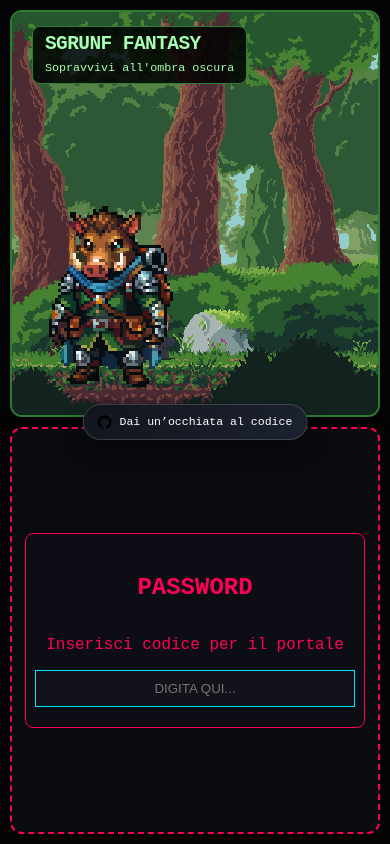
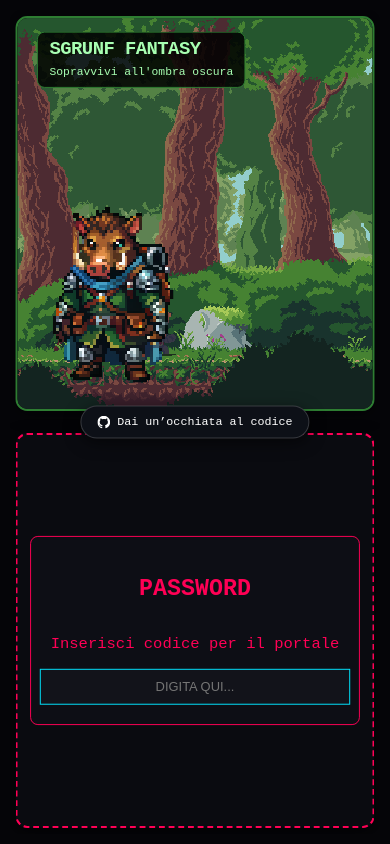
Before and after one commit to DerefDev/SgrunfRunner, a plain HTML site: page index.html in a window 390 px wide. Drawn offline with Linux system fonts and the light colour scheme.

Commit message:
Modifica alla gestione del layout in split.js per migliorare la reattività e aggiunta di classi CSS per facilitare lo styling.

```diff
--- a/split.css
+++ b/split.css
@@ -2,7 +2,7 @@
     --overlay-title-size: clamp(1rem, 2.4vw, 2.6rem);
     --overlay-text-size: clamp(0.75rem, 1.2vw, 1rem);
     --overlay-pad: clamp(8px, 1.4vw, 14px);
-    --button-font-size: clamp(0.8rem, 1.2vw, 1rem);
+    --button-font-size: clamp(0.78rem, 1.1vw, 0.95rem);
 }
 
 body {
@@ -24,6 +24,8 @@ body {
     background-color: transparent;
     gap: 10px;
     position: relative;
+    overflow: hidden;
+    border-radius: 12px;
 }
 
 img, .static-bg, .character-sprite {
@@ -43,6 +45,7 @@ img, .static-bg, .character-sprite {
     z-index: 1;
     box-shadow: 0 4px 15px rgba(0, 0, 0, 0.5);
     min-width: 0;
+    transform: scale(0.97);
 }
 
 .static-bg, .video-preview {
@@ -106,31 +109,56 @@ img, .static-bg, .character-sprite {
 .split-right .content-overlay { right: 20px; color: #00e5ff; border: 1px solid #d500f9; text-align: right; }
 .split-right .character-sprite { right: 10%; }
 
+/* ── GitHub pill button ── */
 .github-float-btn {
     position: absolute;
-    left: 50%;
-    top: 50%;
-    transform: translate(-50%, -50%);
     z-index: 50;
     display: flex;
     align-items: center;
-    gap: 10px;
-    padding: 12px 18px;
+    gap: 8px;
+    padding: 10px 18px;
     border-radius: 999px;
-    background: linear-gradient(135deg, #11151d, #1c2230);
+    background: #0d1017;
     color: #ffffff;
-    border: 1px solid rgba(255, 255, 255, 0.16);
+    border: 1px solid rgba(255, 255, 255, 0.18);
     text-decoration: none;
-    box-shadow: 0 8px 24px rgba(0, 0, 0, 0.45);
+    box-shadow: 0 4px 16px rgba(0, 0, 0, 0.55);
+    font-family: 'Courier New', Courier, monospace;
     font-size: var(--button-font-size);
     white-space: nowrap;
+    transition: background 0.2s, box-shadow 0.2s, transform 0.15s;
+
+    /* Default (row / desktop): centred horizontally, pinned to bottom */
+    left: 50%;
+    bottom: 18px;
+    top: auto;
+    transform: translateX(-50%);
+}
+
+/* Column / mobile: centred on the horizontal divider between cards */
+.is-col .github-float-btn {
+    left: 50%;
+    top: 50%;
+    bottom: auto;
+    transform: translate(-50%, -50%);
+}
+
+.github-float-btn:hover {
+    background: #1a2030;
+    box-shadow: 0 6px 22px rgba(0, 0, 0, 0.7);
+    transform: translateX(-50%) translateY(-2px);
+}
+
+.is-col .github-float-btn:hover {
+    transform: translate(-50%, -52%);
 }
 
 .github-icon {
-    width: 1.2em;
-    height: 1.2em;
+    width: 1.1em;
+    height: 1.1em;
     display: block;
     flex: 0 0 auto;
+    filter: invert(1);
 }
 
 .github-float-btn span {
@@ -142,7 +170,7 @@ img, .static-bg, .character-sprite {
     .split-tile:hover .video-preview { opacity: 1; }
     .split-tile:hover .static-bg,
     .split-tile:hover .character-sprite { opacity: 0; }
-    .split-tile:hover { transform: scale(1.03); }
+    .split-tile:hover { transform: scale(1.01); }
 }
 
 /* LOCK SCREEN */
@@ -178,7 +206,7 @@ img, .static-bg, .character-sprite {
     width: 100%;
 }
 
-/* MOBILE / NARROW LAYOUT */
+/* ── MOBILE / NARROW LAYOUT ── */
 @media (max-width: 768px) {
     .split-container {
         flex-direction: column;
@@ -205,10 +233,11 @@ img, .static-bg, .character-sprite {
         font-size: clamp(0.7rem, 3vw, 0.9rem);
     }
 
+    /* Mobile: centred on the horizontal divider between the two cards */
     .github-float-btn {
-        font-size: clamp(0.72rem, 2.6vw, 0.95rem);
-        padding: 10px 14px;
-        gap: 8px;
+        font-size: clamp(0.72rem, 3vw, 0.88rem);
+        padding: 9px 16px;
+        gap: 7px;
     }
 
     .video-preview { display: none !important; }
--- a/split.js
+++ b/split.js
@@ -17,6 +17,8 @@ document.addEventListener('DOMContentLoaded', () => {
     function updateLayout() {
         const useRow = window.innerWidth > window.innerHeight;
         splitContainer.style.flexDirection = useRow ? 'row' : 'column';
+        splitContainer.classList.toggle('is-row', useRow);
+        splitContainer.classList.toggle('is-col', !useRow);
     }
 
     updateLayout();
```
